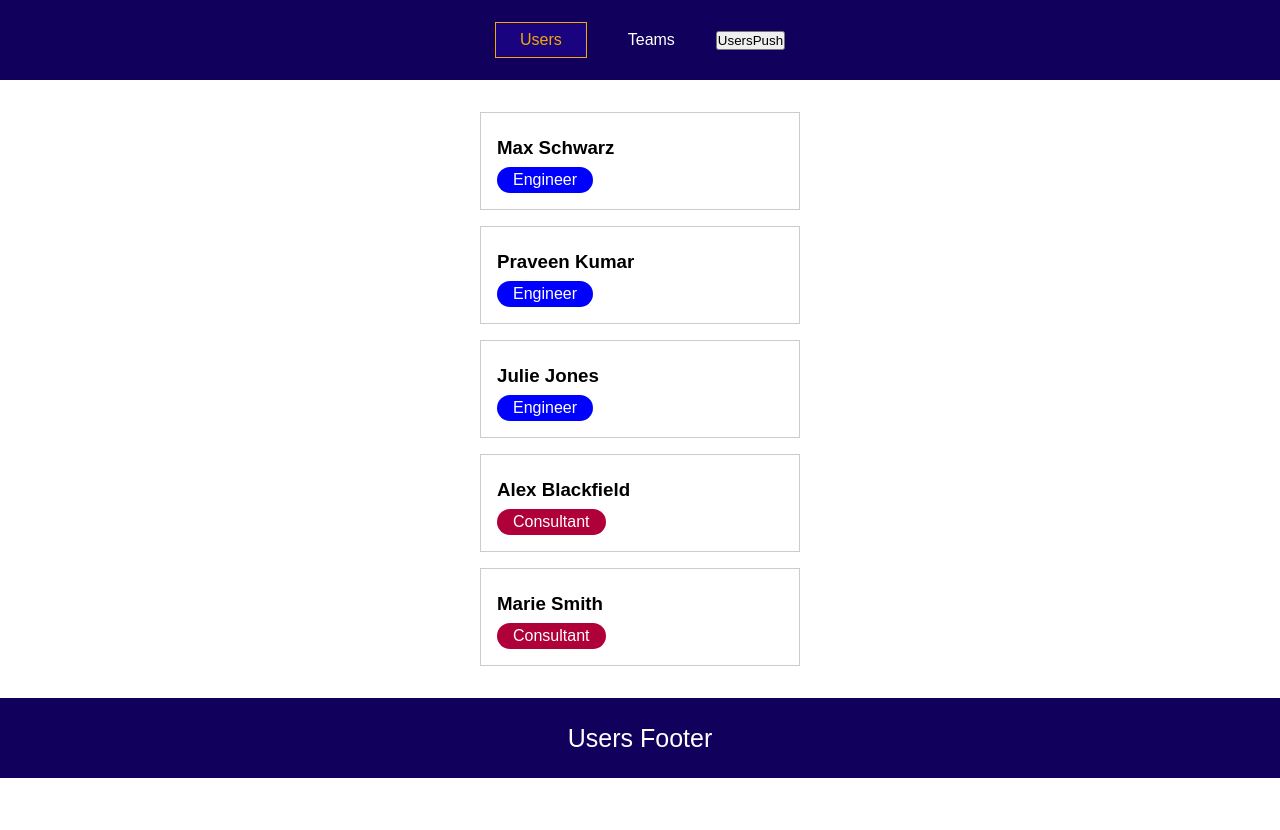
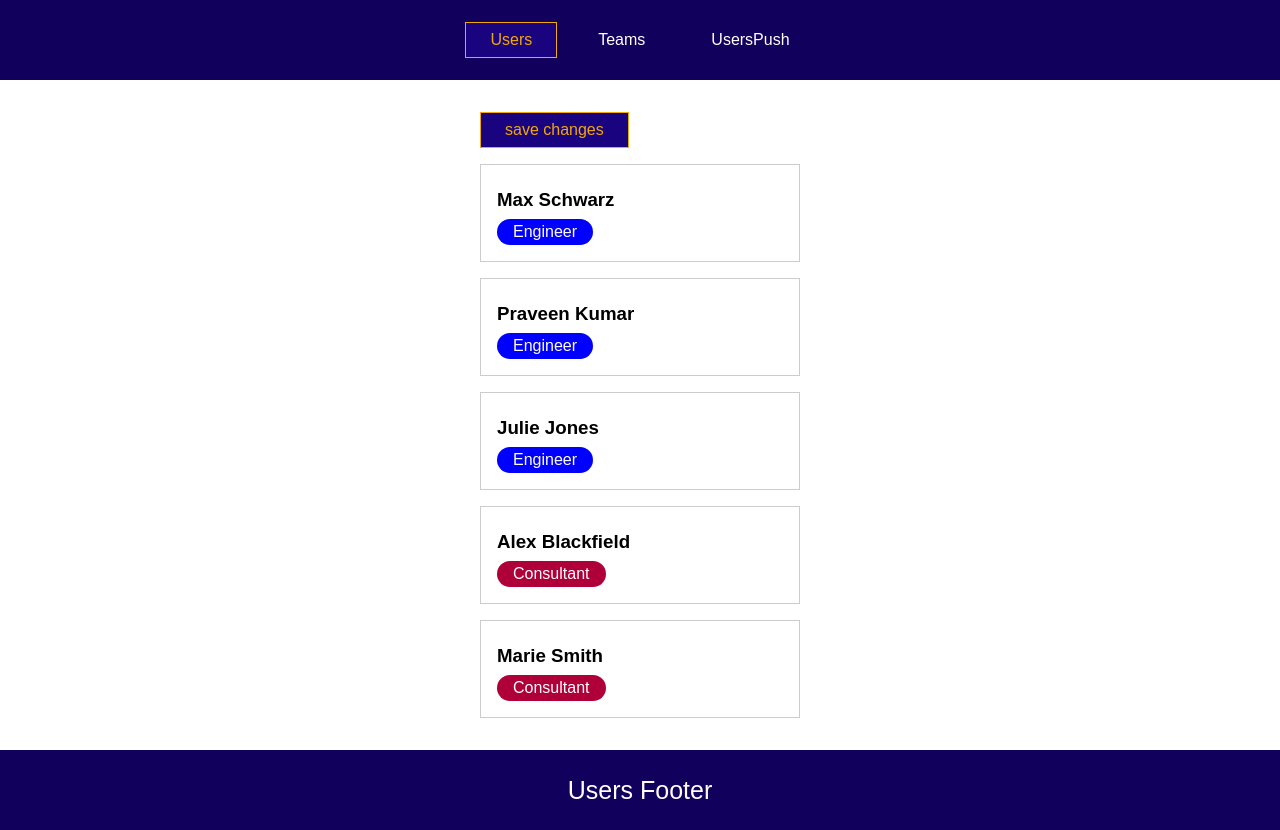
Before and after one commit to MRAlirad/Vue-Projects, a Vue app: page /users in a window 1280 px wide. Before the commit the page ends 800 px from the top, so only its background shows below. Built offline with nearby package versions, Linux system fonts and the light colour scheme.

Commit message:
beforeRouteLeave guard

```diff
--- a/src/projects/users-and-teams/Button.vue
+++ b/src/projects/users-and-teams/Button.vue
@@ -1,5 +1,9 @@
 <template>
-    <button class="btn" @click="$emit('on-click')">
+	<button
+		class="btn"
+		:class="{ active: active }"
+		@click="$emit('on-click')"
+	>
 		{{ text }}
 	</button>
 </template>
@@ -9,13 +13,14 @@ export default {
 		name: 'Button',
 		props: {
 			text: String,
+			active: Boolean,
 		},
 		emits: ['on-click'],
-}
+	};
 </script>
 
 <style scoped>
-	/* .btn {
+	.btn {
 		font: inherit;
 		background: transparent;
 		border: 1px solid transparent;
@@ -26,9 +31,9 @@ export default {
 	}
 
 	.btn:hover,
-	.btn:active {
+	.btn.active {
 		color: #f1a80a;
 		border-color: #f1a80a;
 		background-color: #1a037e;
-	} */
+	}
 </style>
--- a/src/projects/users-and-teams/UserList.vue
+++ b/src/projects/users-and-teams/UserList.vue
@@ -1,5 +1,10 @@
 <template>
 	<div class="users-list">
+		<Button
+			text="save changes"
+			:active="true"
+			@on-click="saveChanges"
+		/>
 		<UserItem
 			v-for="user in users"
 			:key="user.id"
@@ -11,14 +16,30 @@
 
 <script>
 	import UserItem from './UserItem.vue';
+	import Button from './Button.vue';
 
 	export default {
 		name: 'UserList',
 		components: {
 			UserItem,
+			Button,
 		},
-		beforeRouteEnter(to, from, next){
+		data() {
+			return {
+				changesSaved: false,
+			};
+		},
+		methods: {
+			saveChanges() {
+				this.changesSaved = true;
+			},
+		},
+		beforeRouteEnter(to, from, next) {
 			next();
+		},
+		beforeRouteLeave(to, from, next) {
+			if (this.changesSaved) next();
+			else next(confirm('Are you sure? you got unsaved changes'));
 		},
 		inject: ['users'],
 	};
```
Lines whose indentation alone changed are shown as unchanged.
